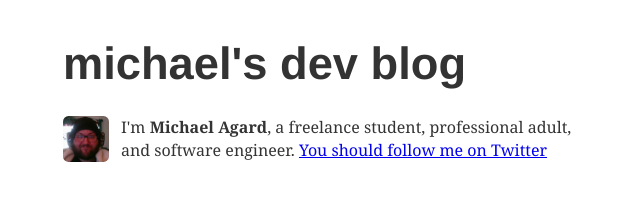
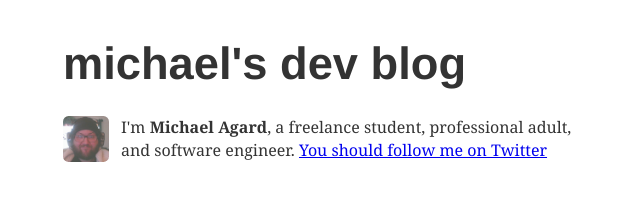
Before and after one commit to michaelagard/dev-blog, a Gatsby site: page / in a window 1280 px wide. Shown: the top 210 px of the page, without its empty margins (316-956 px from the left). Built offline with nearby package versions, Linux system fonts and the light colour scheme; Gatsby itself is replaced by a stand-in of ours; some packages are replaced by stand-ins of ours; what typography-theme-github would draw is missing.

Commit message:
raised image opacity

```diff
--- a/src/components/Bio.js
+++ b/src/components/Bio.js
@@ -26,6 +26,7 @@ class Bio extends React.Component {
             width: rhythm(2),
             height: rhythm(2),
             borderRadius: "12%",
+            opacity: ".7",
           }}
         />
         <p>
```
